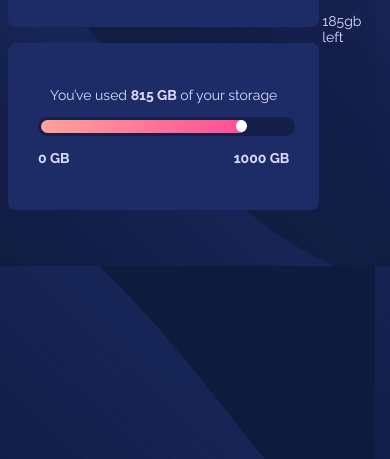
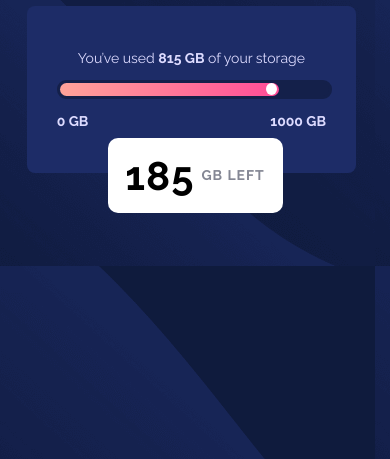
Before and after one commit to fataranto/15-fylo-data-storage-component-master, a plain HTML site: page index.html in a window 390 px wide. Shown: the part 401-860 px from the top of the page. Drawn offline with Linux system fonts and the light colour scheme.

Commit message:
version mobile completa, faltan ajustes y correciones

```diff
--- a/index.html
+++ b/index.html
@@ -64,7 +64,7 @@
         </div>
       </div>
     </div>
-    <div class="gigasleft"><p><span>185</span>gb left</p></div>
+    <div class="gigasleft"><p class="gigasleft--data">185</p><p>gb left</p></div>
   </div>
 
   <!--
--- a/main.css
+++ b/main.css
@@ -28,6 +28,7 @@ body {
     display: flex;
     justify-content: center;
     align-items: center;
+    flex-direction: column;
 
 }
 .main_comp {
@@ -110,12 +111,12 @@ body {
 }
 
 .main_comp--info--bar--used--point {
-    height: 11px;
+    height: 10px;
     width: 11px;
     border-radius: 100%;
     background-color: white;
-    margin-left: 95%;
-    padding-top: 1px;
+    margin-left: 94%;
+    padding-top: 2px;
 }
 
 .main_comp--info--labels {
@@ -123,3 +124,25 @@ body {
     flex-direction: row;
     justify-content: space-between;
 }
+
+.gigasleft {
+    width: 175px;
+    height: 75px;
+    border-radius: 10px;
+    background-color: white;
+    position: relative;
+    top: -35px;
+    color: var(--grayishblue);
+    text-transform: uppercase;
+    font-weight: 700;
+    letter-spacing: 1px;
+    display: flex;
+    justify-content: center;
+    align-items: center;
+}
+
+.gigasleft--data {
+    color: black;
+    font-size: 40px;
+    margin-right: 7px;
+}
```
